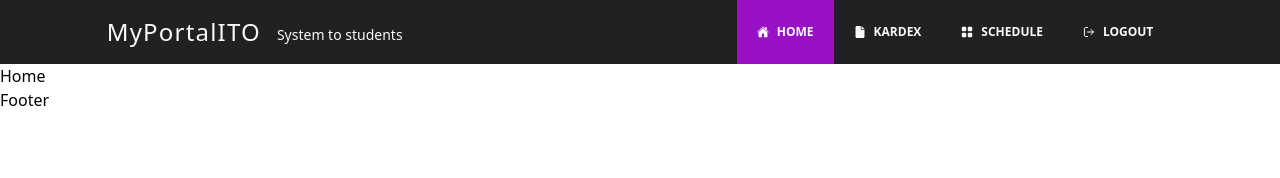
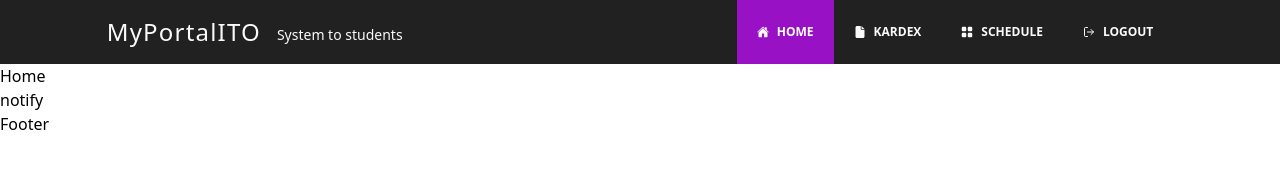
Before and after one commit to Chencho34/my-portalito, a React (Vite) app: page / in a window 1280 px wide. Shown: the top 178 px of the page. Built offline with nearby package versions, Linux system fonts and the light colour scheme.

Commit message:
INSTALL: toast

```diff
--- a/package.json
+++ b/package.json
@@ -13,7 +13,8 @@
     "react": "^18.2.0",
     "react-dom": "^18.2.0",
     "react-icons": "^5.0.1",
-    "react-router-dom": "^6.22.0"
+    "react-router-dom": "^6.22.0",
+    "react-toastify": "^10.0.4"
   },
   "devDependencies": {
     "@types/react": "^18.2.43",
--- a/src/pages/home/Home.tsx
+++ b/src/pages/home/Home.tsx
@@ -1,8 +1,24 @@
+import { Bounce, ToastContainer, toast } from 'react-toastify'
+import 'react-toastify/dist/ReactToastify.css'
 
 export default function Home() {
+  const handleToast = () => toast('Welcome Again Armando!', {
+    position: 'bottom-right',
+    autoClose: 3000,
+    hideProgressBar: false,
+    closeOnClick: true,
+    pauseOnHover: true,
+    draggable: true,
+    progress: undefined,
+    theme: 'dark',
+    transition: Bounce,
+  })
+
   return (
     <div>
       <h1>Home</h1>
+      <button onClick={handleToast} className=''>notify</button>
+      <ToastContainer />
     </div>
   )
 }
```
Also changed, not shown: 1 other file (tests, documents, lock files or other folders).
